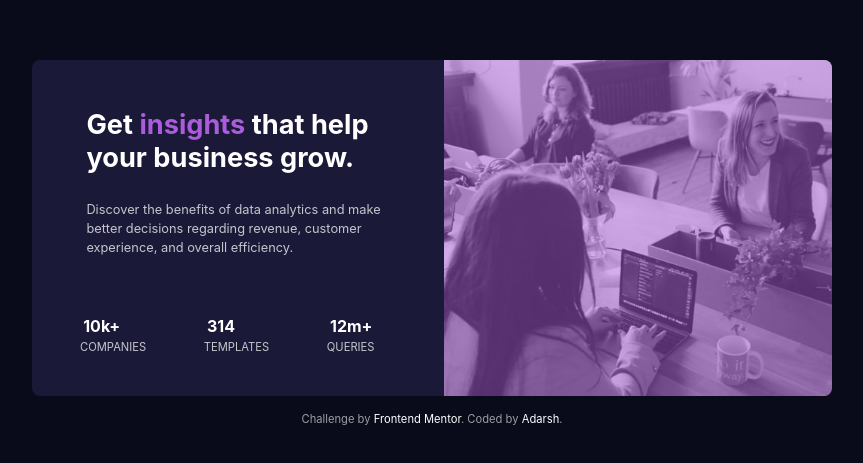
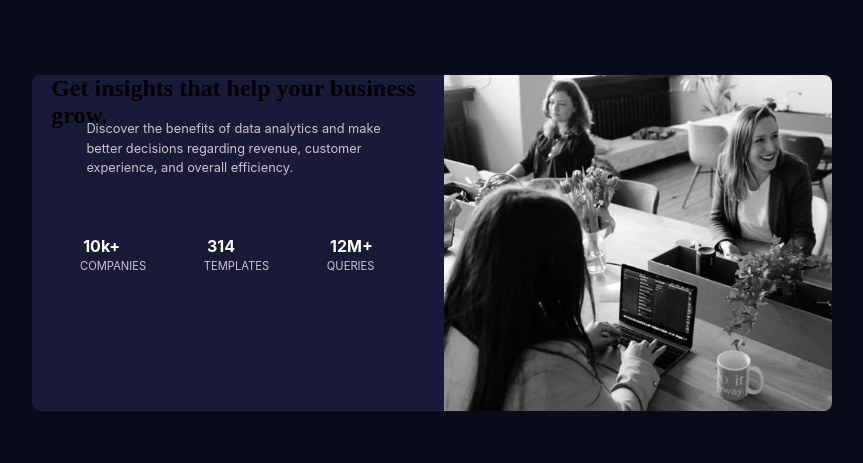
Before and after one commit to adarsh78/Stats-Preview-Card-Component, a plain HTML site: page index.html in a window 1280 px wide. Shown: the part 157-620 px from the top of the page, without its empty margins (208-1071 px from the left). Drawn offline with Linux system fonts and the light colour scheme.

Commit message:
HTML File Updated
HTML File Updated

```diff
--- a/index.html
+++ b/index.html
@@ -16,12 +16,12 @@
 
 
       <div class="image">
-        <div class="overlay"></div>
+        <!-- <div class="overlay"></div> -->
       </div>
 
       <section class="text">
       <div class="head">
-        <h2>Get <span> insights </span> that help your business grow.</h2>
+        <h1>Get <span> insights </span> that help your business grow.</h1>
       </div>
 
       <div class="desc">
@@ -41,16 +41,11 @@
       </div>
 
       <div class="qu">
-        <h2>12m+</h2>
+        <h2>12M+</h2>
         <p>queries</p>
       </div>
       </div>
     </section>
   </main>
-
-  <footer>
-    Challenge by <a href="https://www.frontendmentor.io?ref=challenge" target="_blank">Frontend Mentor</a>.
-    Coded by <a href="#">Adarsh</a>.
-  </footer>
 </body>
 </html>
```
